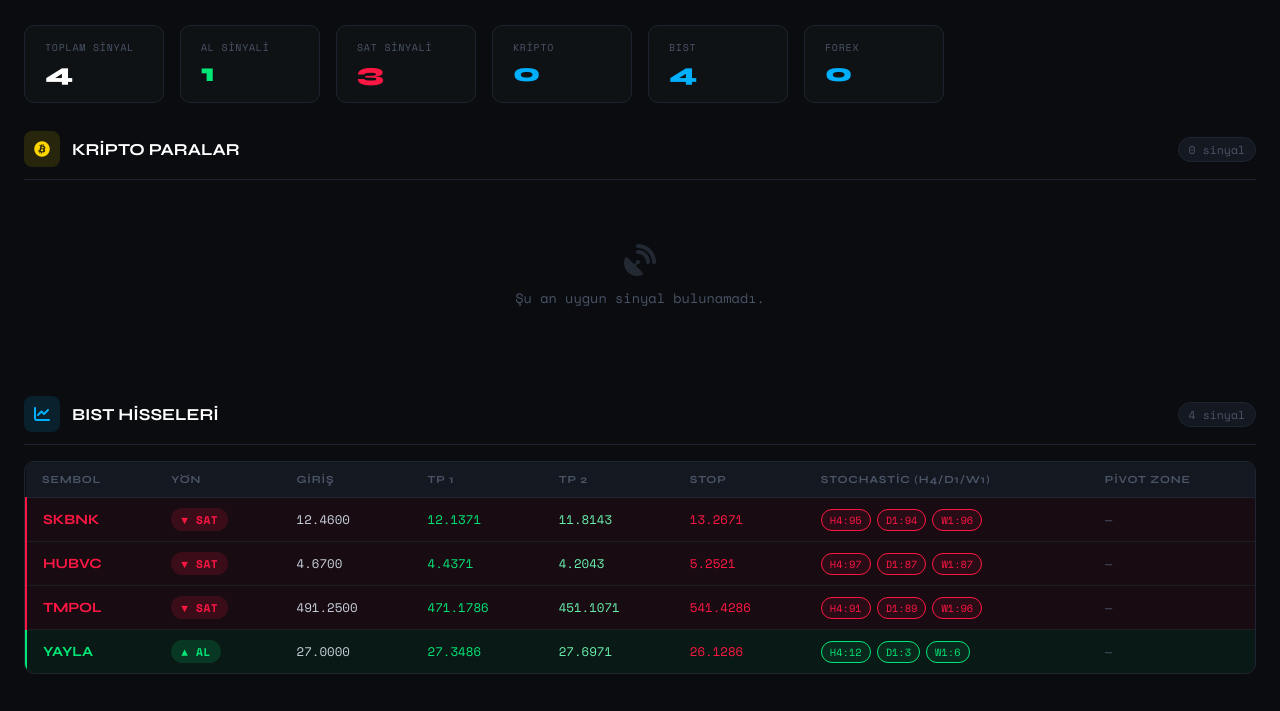
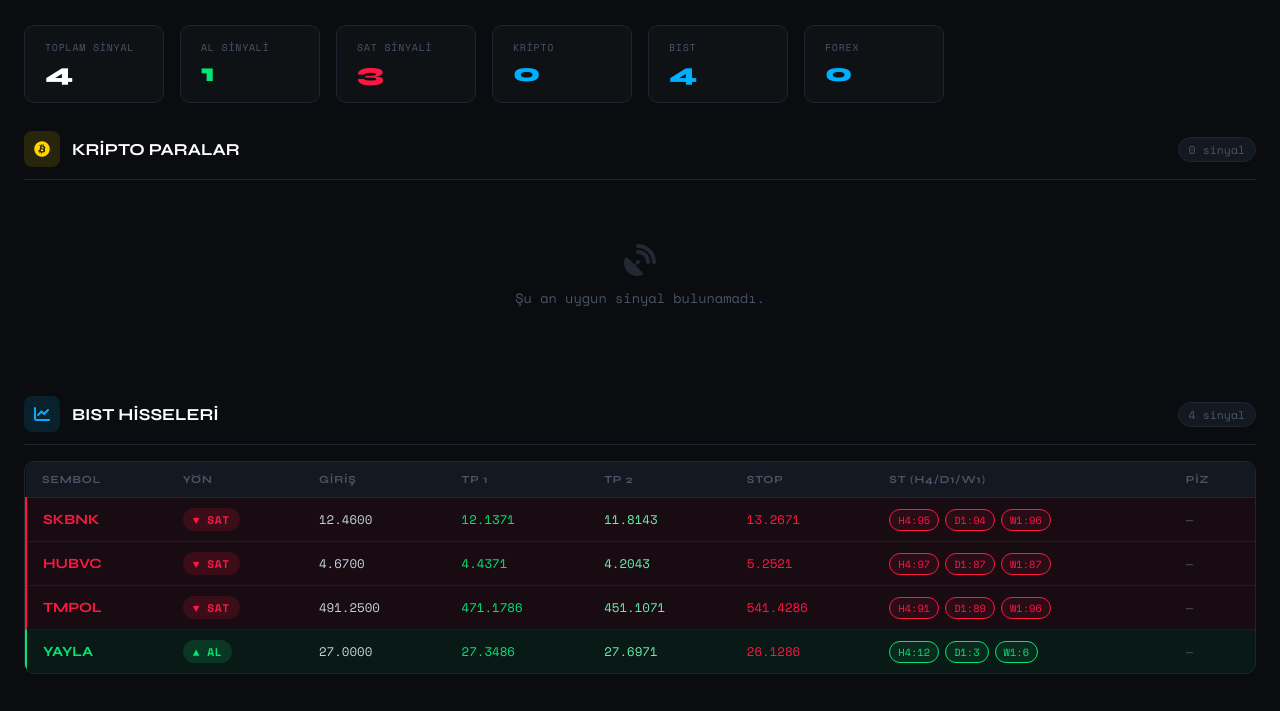
Before and after one commit to kanca2428/supermen-scanner, a website: page index.html in a window 1280 px wide. Shown: the part 61-772 px from the top of the page. Drawn offline with nearby package versions, Linux system fonts and the light colour scheme.

Commit message:
Update index.html

```diff
--- a/index.html
+++ b/index.html
@@ -411,8 +411,8 @@
                 <th>TP 1</th>
                 <th>TP 2</th>
                 <th>Stop</th>
-                <th>Stochastic (H4/D1/W1)</th>
-                <th>Pivot Zone</th>
+                <th>St (H4/D1/W1)</th>
+                <th>Piz</th>
               </tr>
             </thead>
             <tbody>`;
```
